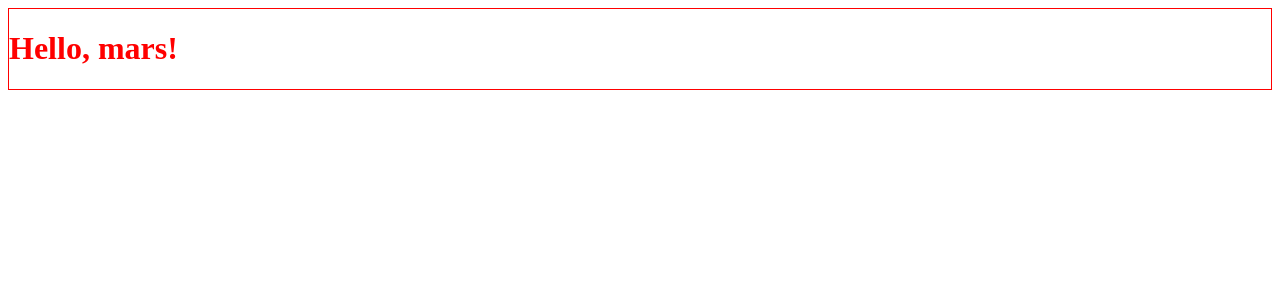
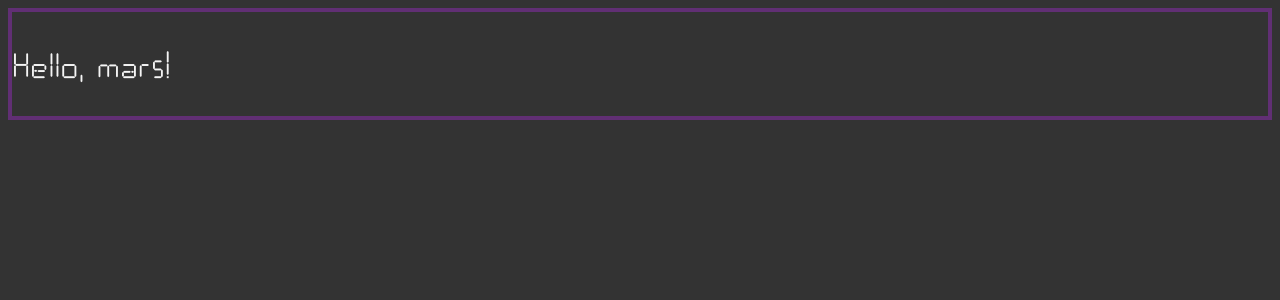
Before and after one commit to OsmanRodrigues/mars-rover-navigator, a Next.js app in the folder app/: page / in a window 1280 px wide. Shown: the top 300 px of the page. Built offline with nearby package versions, Linux system fonts and the light colour scheme.

Commit message:
theme implemented

```diff
--- a/app/src/atomic/constant.atm.ts
+++ b/app/src/atomic/constants.obj.ts
@@ -4,16 +4,17 @@ import { css } from 'styled-components';
 export enum PalleteColor {
   Primary = '#612F74',
   Secondary = '#E5E5E5',
-  Acessory = '#C4C4C4',
+  Accessory = '#C4C4C4',
   Gray = '#828282',
   Black = '#333333',
   White = '#f5f5f5'
 }
 export enum Typography {
-  Font = 'Roboto',
-  Family = 'sans-serif',
-  Medium = '1rem',
-  Large = '1.5rem'
+  FontFamily = 'Calculator',
+  Small = '0.7rem',
+  Normal = '1rem',
+  Medium = '1.3rem',
+  Large = '1.8rem'
 }
 export enum Breakpoint {
   XXSmall = '20rem',
@@ -36,16 +37,16 @@ export enum ColumnGap {
   Medium = '1rem',
   Large = '1.5rem'
 }
-export const border = {
-  radius: '0.5rem',
-  thickness: '0.25rem'
-};
-export const padding = {
-  small: '0.5rem',
-  medium: '1rem',
-  large: '2rem',
-  xlarge: '3rem'
-};
+export enum Border {
+  Radius = '0.5rem',
+  Thickness = '0.25rem'
+}
+export enum Padding {
+  Small = '0.5rem',
+  Medium = '1rem',
+  Large = '2rem',
+  Xlarge = '3rem'
+}
 export const overlayStyle = css`
   position: fixed;
   top: 0;
--- a/app/src/atomic/global-style.obj.ts
+++ /dev/null
@@ -1,7 +0,0 @@
-import { createGlobalStyle } from 'styled-components';
-
-export const GlobalStyle = createGlobalStyle`
-  *{
-    color: red;
-  }
-`;
--- a/app/src/atomic/index.ts
+++ b/app/src/atomic/index.ts
@@ -1 +1,2 @@
-export * from './global-style.obj';
+export * from './constants.obj';
+export * from './theme.obj';
--- /dev/null
+++ b/app/src/atomic/theme.obj/index.ts
@@ -0,0 +1 @@
+export * from './theme.obj';
--- /dev/null
+++ b/app/src/atomic/theme.obj/theme.obj.ts
@@ -0,0 +1,54 @@
+import { Border, Padding, PalleteColor, Typography } from '../constants.obj';
+
+const themeShared = {
+  typography: {
+    fontFamily: Typography.FontFamily,
+    size: {
+      small: Typography.Small,
+      normal: Typography.Normal,
+      medium: Typography.Medium,
+      large: Typography.Large
+    }
+  },
+  border: Border,
+  padding: Padding
+};
+
+export interface ThemeColors {
+  colors: {
+    primary: PalleteColor;
+    secondary: PalleteColor;
+    background: PalleteColor;
+    acessory?: PalleteColor;
+    highlight?: PalleteColor;
+    link?: PalleteColor;
+    text?: PalleteColor;
+    title?: PalleteColor;
+  };
+}
+
+export enum ThemeName {
+  Dark = 'dark',
+  Light = 'light'
+}
+
+export type Theme = ThemeColors & typeof themeShared;
+
+export const theme: Record<ThemeName, Theme> = {
+  light: {
+    ...themeShared,
+    colors: {
+      primary: PalleteColor.Black,
+      secondary: PalleteColor.Primary,
+      background: PalleteColor.White
+    }
+  },
+  dark: {
+    ...themeShared,
+    colors: {
+      primary: PalleteColor.White,
+      secondary: PalleteColor.Primary,
+      background: PalleteColor.Black
+    }
+  }
+};
--- /dev/null
+++ b/app/src/components/global-style.ts
@@ -0,0 +1,21 @@
+import { createGlobalStyle } from 'styled-components';
+
+export const GlobalStyle = createGlobalStyle`
+  body{
+    @font-face{
+      font-family: ${({ theme }) => theme.typography.fontFamily};
+      src: url('/static/fonts/Calculator.ttf');
+      font-style: normal;
+      font-weight: 600;
+    };
+
+    ${({ theme: { colors, typography } }) =>
+      `
+      font-size: ${typography.size.medium};
+      font-family: ${typography.fontFamily};
+      background: ${colors.background};
+      color: ${colors.primary};
+      border: 4px solid ${colors.secondary};
+    `}
+  }
+`;
--- a/app/src/components/test.component.tsx
+++ b/app/src/components/test.component.tsx
@@ -1,9 +1,3 @@
-import styled from 'styled-components';
-
-const Div = styled.div`
-  border: 1px solid red;
-`;
-
 export const Wrapper: React.FC = ({ children }) => {
-  return <Div>{children}</Div>;
+  return <div>{children}</div>;
 };
--- a/app/src/pages/_app.tsx
+++ b/app/src/pages/_app.tsx
@@ -1,17 +1,23 @@
-import { GlobalStyle } from '@atomic';
+import { theme, ThemeName } from '@atomic';
+import { GlobalStyle } from '@components/global-style';
+import { AppProps } from 'next/dist/next-server/lib/router/router';
 import Head from 'next/head';
+import { useState } from 'react';
+import { ThemeProvider } from 'styled-components';
 
-function MyApp({ Component, pageProps }) {
+const MyApp: React.FC<AppProps> = ({ Component, pageProps }) => {
+  const [currentTheme, setCurrentTheme] = useState<ThemeName>(ThemeName.Dark);
+
   return (
-    <div>
+    <ThemeProvider theme={theme[currentTheme]}>
       <GlobalStyle />
       <Head>
         <title>Mars Rover Navigator</title>
         <link rel='icon' href='/favicon.ico' />
       </Head>
       <Component {...pageProps} />
-    </div>
+    </ThemeProvider>
   );
-}
+};
 
 export default MyApp;
```
Also changed, not shown: app/src/atomic/theme.obj/styled.d.ts (added, +7 -0 lines), app/public/static/fonts/Calculator.ttf (added).
